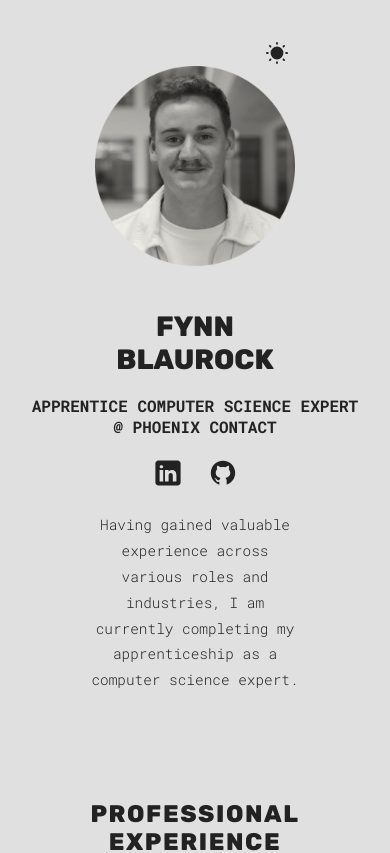
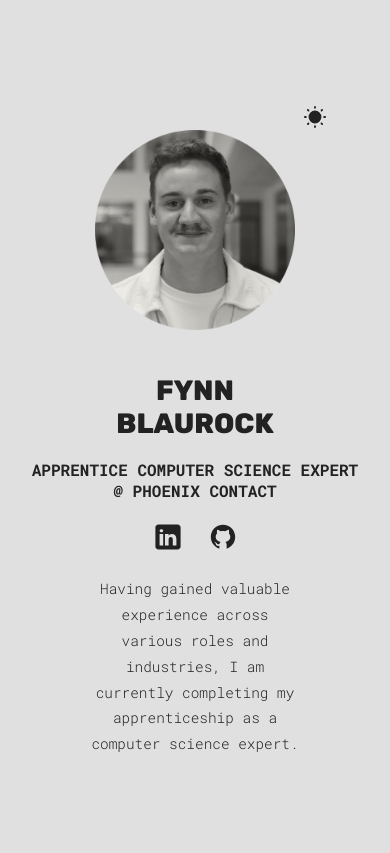
Before and after one commit to fnnbl/PortfolioFBL, a React (Vite) app: page / in a window 390 px wide. Shown: the top 853 px of the page. Built offline with nearby package versions, Linux system fonts and the light colour scheme.

Commit message:
More responsive Hero section in Mobile view.

```diff
--- a/src/sections/Hero/HeroStyles.module.css
+++ b/src/sections/Hero/HeroStyles.module.css
@@ -92,7 +92,10 @@
 
 @media (max-width: 600px) {
   .container {
-    padding: 0 1rem;
+    padding-top: calc(env(safe-area-inset-top) + 4rem);
+    padding-right: 1rem;
+    padding-bottom: 6rem;
+    padding-left: 1rem;
   }
 
   .subtitle {
@@ -116,6 +119,6 @@
   .colorMode {
     width: 22px;
     top: -1.5rem;
-    right: 25%;
+    right: 15%;
   }
 }
```
